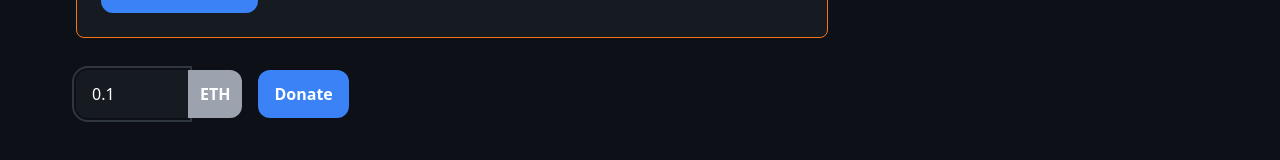
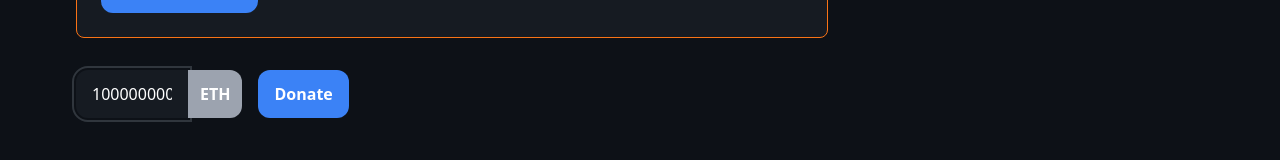
Before and after one commit to anthdm/dontgetscammed, a Next.js app: page /donate in a window 1280 px wide. Shown: the part 502-662 px from the top of the page. Built offline with nearby package versions, Linux system fonts and the light colour scheme.

Commit message:
added sa events

```diff
--- a/src/hooks/useEthereum.tsx
+++ b/src/hooks/useEthereum.tsx
@@ -1,6 +1,7 @@
 import { JsonRpcSigner, Web3Provider } from "@ethersproject/providers"
 import { providers } from "ethers"
 import React, { useCallback, useContext, useEffect, useState } from "react"
+import { emitEvent } from "utils/util"
 
 declare let window: {
   ethereum?: any
@@ -100,6 +101,7 @@ export const EthereumProvider = ({ children }: Props) => {
         setProvider(provider)
 
         localStorage.setItem("DGSCONNECT", "meta")
+        emitEvent(`connect_${_account.toLowerCase()}`)
 
         console.log("registering callbacks")
         instance.on("chainChanged", (receivedChainId: string | number) => {
--- a/src/pages/_app.tsx
+++ b/src/pages/_app.tsx
@@ -4,7 +4,6 @@ import Layout from "components/Layout"
 import { EthereumProvider } from "hooks/useEthereum"
 import { NextSeo } from "next-seo"
 import Script from "next/script"
-import { useEffect } from "react"
 
 function MyApp({ Component, pageProps }: AppProps) {
   return (
--- a/src/pages/donate.tsx
+++ b/src/pages/donate.tsx
@@ -11,6 +11,7 @@ import type { NextPage } from "next"
 import Link from "next/link"
 import { useState } from "react"
 import { useForm } from "react-hook-form"
+import { emitEvent } from "utils/util"
 
 declare let window: {
   ethereum?: any
@@ -27,7 +28,7 @@ const Donate: NextPage = () => {
     formState: { errors }
   } = useForm({
     defaultValues: {
-      amount: "0.1"
+      amount: ethers.utils.parseEther("0.1")
     }
   })
 
@@ -47,12 +48,15 @@ const Donate: NextPage = () => {
 
     try {
       setLoading(true)
+      const _amount = ethers.utils.parseEther(amount)
 
       await signer?.sendTransaction({
         to: "0x7d8b83DB9Ca98b6db63cFcf93547F5B7FbcD346b",
         from: await signer.getAddress(),
-        value: ethers.utils.parseEther(amount)
+        value: _amount
       })
+
+      emitEvent(`dontate_${_amount}`)
 
       setSuccess(true)
     } catch (e: any) {
```
